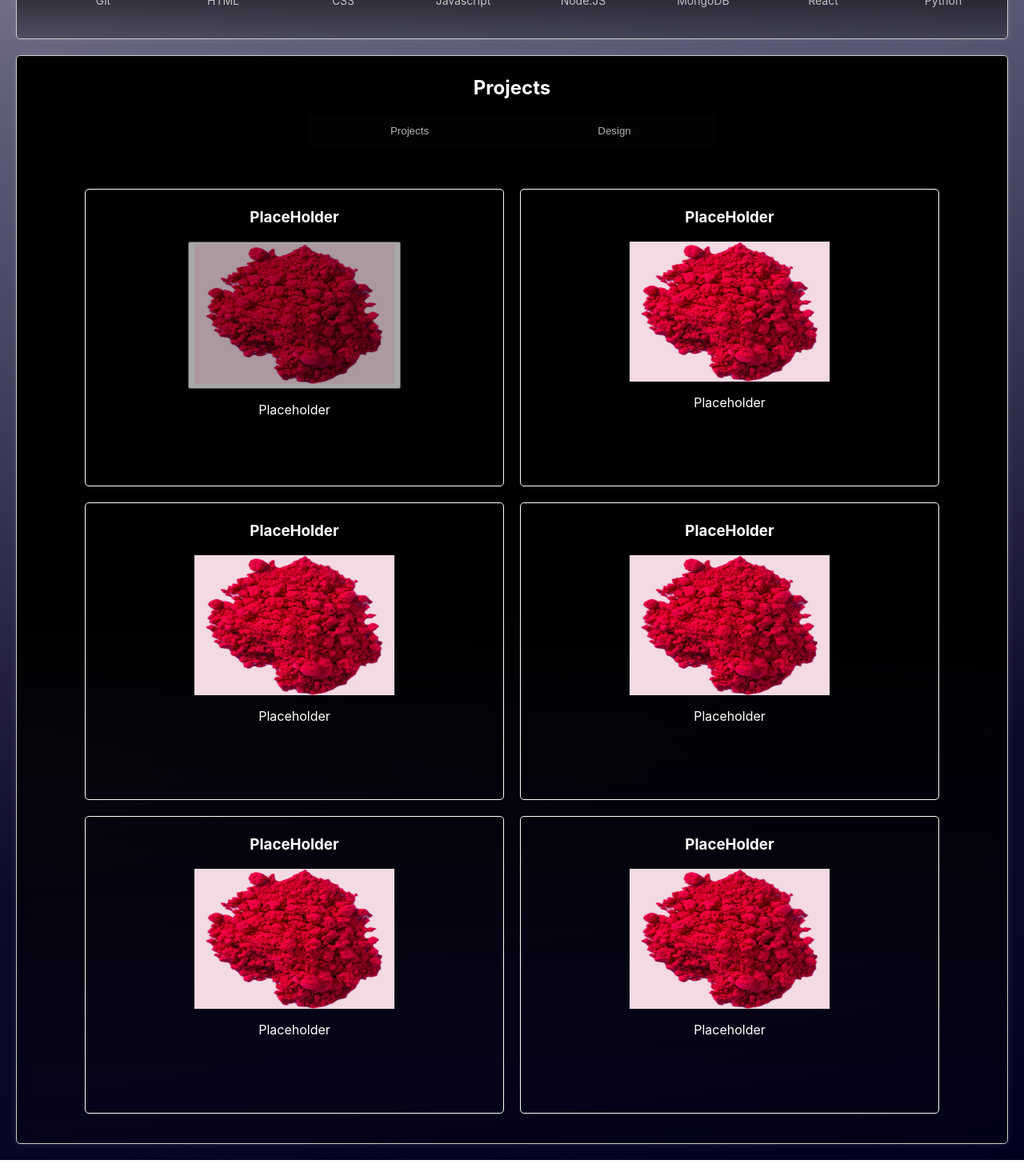
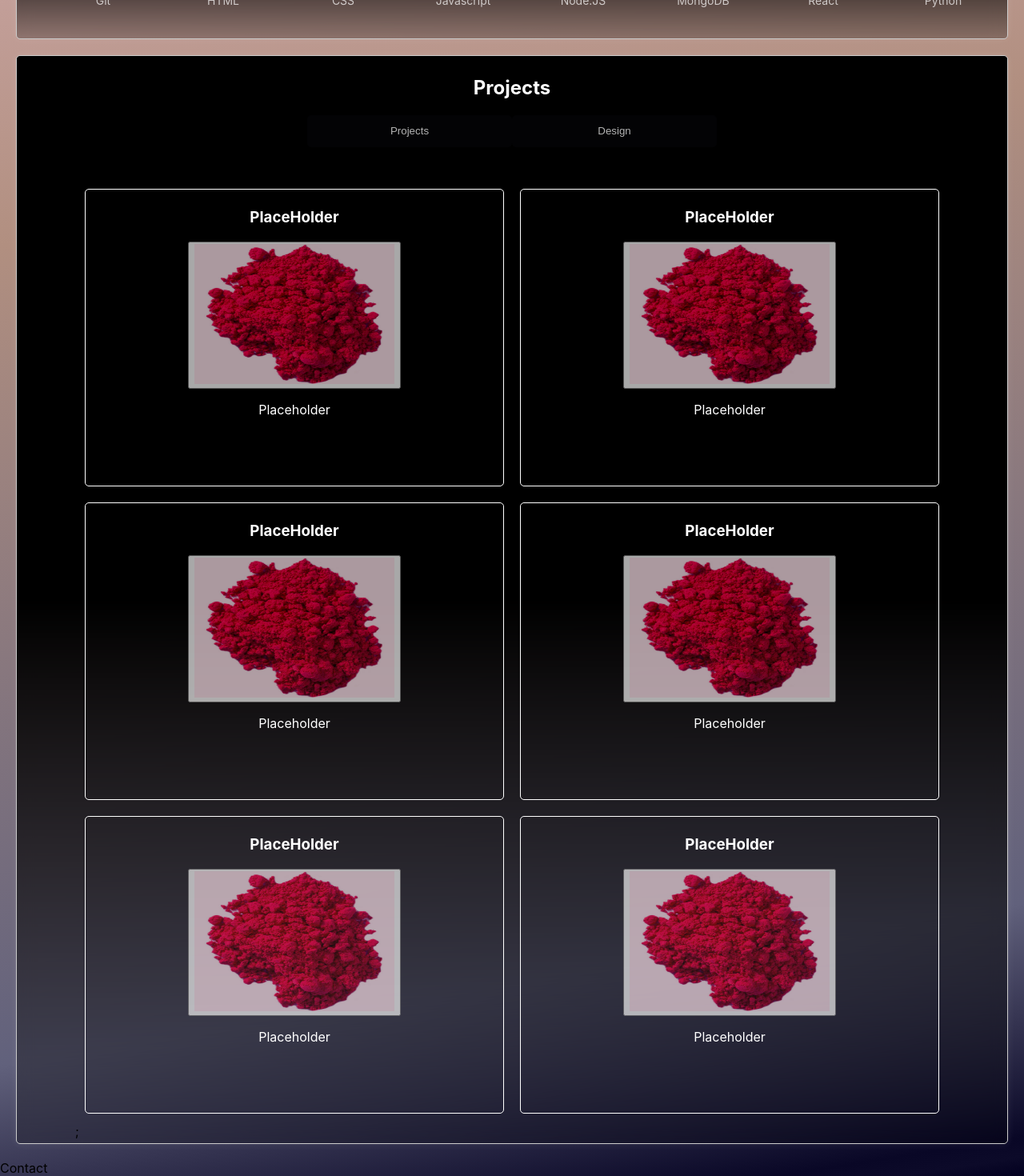
Before and after one commit to CadmiumRed40/react-portfolio, a React (Create React App) app: page / in a window 1280 px wide. Shown: the part 763-2233 px from the top of the page at 80% size. Built offline with nearby package versions, Linux system fonts and the light colour scheme.

Commit message:
all project cells updated with popup function

```diff
--- a/src/App.css
+++ b/src/App.css
@@ -1,6 +1,6 @@
 .App {
   background: rgb(2,0,31);
-  background: linear-gradient(351deg, rgba(2,0,31,1) 0%, rgba(9,7,38,1) 10%, rgba(12,10,41,1) 22%, rgba(97,97,124,1) 64%, rgba(238,197,213,1) 100%);
+background: linear-gradient(351deg, rgba(2,0,31,1) 0%, rgba(12,10,41,1) 1%, rgba(9,7,38,1) 2%, rgba(97,97,124,1) 14%, rgba(177,143,128,1) 56%, rgba(238,197,213,1) 100%);
   width: 100%;
   position:absolute;
 }
--- a/src/App.js
+++ b/src/App.js
@@ -2,6 +2,7 @@ import Navbar from './components/Navbar/Navbar';
 import Skillbox from './components/Skillbox/Skillbox';
 import Welcomebox from './components/Welcomebox/Welcomebox';
 import Projects from './components/Projects/Projects';
+import Contact from './components/Contact/Contact';
 import './App.css';
 
 function App() {
@@ -11,6 +12,7 @@ function App() {
       <Welcomebox />
       <Skillbox />
       <Projects />
+      <Contact />
     </div>
   );
 }
--- /dev/null
+++ b/src/components/Contact/Contact.js
@@ -0,0 +1,7 @@
+import React from 'react'
+
+export default function Contact() {
+  return (
+    <div>Contact</div>
+  )
+}
--- a/src/components/Projects/Projects.js
+++ b/src/components/Projects/Projects.js
@@ -73,33 +73,163 @@ export default function Projects() {
                                 </Popup>
                         <p className='project-desc'>{project.description}</p>
                         </td>
+
                         <td className='project-cell'>
                         <h3>{project.name}</h3>
+                                <Popup className='popup'
+                                    trigger= {
+                                    <button>
                                         <img src={project.icon} alt='p-icon' className='project-icon'></img>
+                                    </button>
+                                        } modal nested>
+                                        {
+                                        close => (
+                                    <div className='modal'>
+
+                                        <div className='modal-content'>
+                                            <h4>{project.name}</h4>
+                                            <img src={project.icon} alt='p-icon-modal' className='project-icon-modal'></img>
+                                            <p>{project.expanded}</p>
+                                        </div>
+
+                                        <div>
+                                            <button className='modal-close-button' onClick=
+                                                {() => close()}>
+                                                    Close
+                                            </button>
+                                        </div>
+                                    </div>
+                                )
+                            }
+                                </Popup>
                         <p className='project-desc'>{project.description}</p>
                         </td>
                     </tr>
+
                     <tr className='row2'>
                         <td className='project-cell'>
                         <h3>{project.name}</h3>
+                                <Popup className='popup'
+                                    trigger= {
+                                    <button>
                                         <img src={project.icon} alt='p-icon' className='project-icon'></img>
+                                    </button>
+                                        } modal nested>
+                                        {
+                                        close => (
+                                    <div className='modal'>
+
+                                        <div className='modal-content'>
+                                            <h4>{project.name}</h4>
+                                            <img src={project.icon} alt='p-icon-modal' className='project-icon-modal'></img>
+                                            <p>{project.expanded}</p>
+                                        </div>
+
+                                        <div>
+                                            <button className='modal-close-button' onClick=
+                                                {() => close()}>
+                                                    Close
+                                            </button>
+                                        </div>
+                                    </div>
+                                )
+                            }
+                                </Popup>
                         <p className='project-desc'>{project.description}</p>
                         </td>
+
                         <td className='project-cell'>
                         <h3>{project.name}</h3>
+                                <Popup className='popup'
+                                    trigger= {
+                                    <button>
                                         <img src={project.icon} alt='p-icon' className='project-icon'></img>
+                                    </button>
+                                        } modal nested>
+                                        {
+                                        close => (
+                                    <div className='modal'>
+
+                                        <div className='modal-content'>
+                                            <h4>{project.name}</h4>
+                                            <img src={project.icon} alt='p-icon-modal' className='project-icon-modal'></img>
+                                            <p>{project.expanded}</p>
+                                        </div>
+
+                                        <div>
+                                            <button className='modal-close-button' onClick=
+                                                {() => close()}>
+                                                    Close
+                                            </button>
+                                        </div>
+                                    </div>
+                                )
+                            }
+                                </Popup>
                         <p className='project-desc'>{project.description}</p>
                         </td>
                     </tr>
+
                     <tr className='row3'>
                         <td className='project-cell'>
                         <h3>{project.name}</h3>
+                                <Popup className='popup'
+                                    trigger= {
+                                    <button>
                                         <img src={project.icon} alt='p-icon' className='project-icon'></img>
+                                    </button>
+                                        } modal nested>
+                                        {
+                                        close => (
+                                    <div className='modal'>
+
+                                        <div className='modal-content'>
+                                            <h4>{project.name}</h4>
+                                            <img src={project.icon} alt='p-icon-modal' className='project-icon-modal'></img>
+                                            <p>{project.expanded}</p>
+                                        </div>
+
+                                        <div>
+                                            <button className='modal-close-button' onClick=
+                                                {() => close()}>
+                                                    Close
+                                            </button>
+                                        </div>
+                                    </div>
+                                )
+                            }
+                                </Popup>
                         <p className='project-desc'>{project.description}</p>
                         </td>
+
                         <td className='project-cell'>
                             <h3>{project.name}</h3>
+                                <Popup className='popup'
+                                    trigger= {
+                                    <button>
                                         <img src={project.icon} alt='p-icon' className='project-icon'></img>
+                                    </button>
+                                        } modal nested>
+                                        {
+                                        close => (
+                                    <div className='modal'>
+
+                                        <div className='modal-content'>
+                                            <h4>{project.name}</h4>
+                                            <img src={project.icon} alt='p-icon-modal' className='project-icon-modal'></img>
+                                            <p>{project.expanded}</p>
+                                        </div>
+
+                                        <div>
+                                            <button className='modal-close-button' onClick=
+                                                {() => close()}>
+                                                    Close
+                                            </button>
+                                        </div>
+                                    </div>
+                                )
+                            }
+                                </Popup>
                         <p className='project-desc'>{project.description}</p>
                         </td>
                     </tr>
```
Also changed, not shown: src/components/Contact/Contact.css (added). Lines whose indentation alone changed are shown as unchanged.
